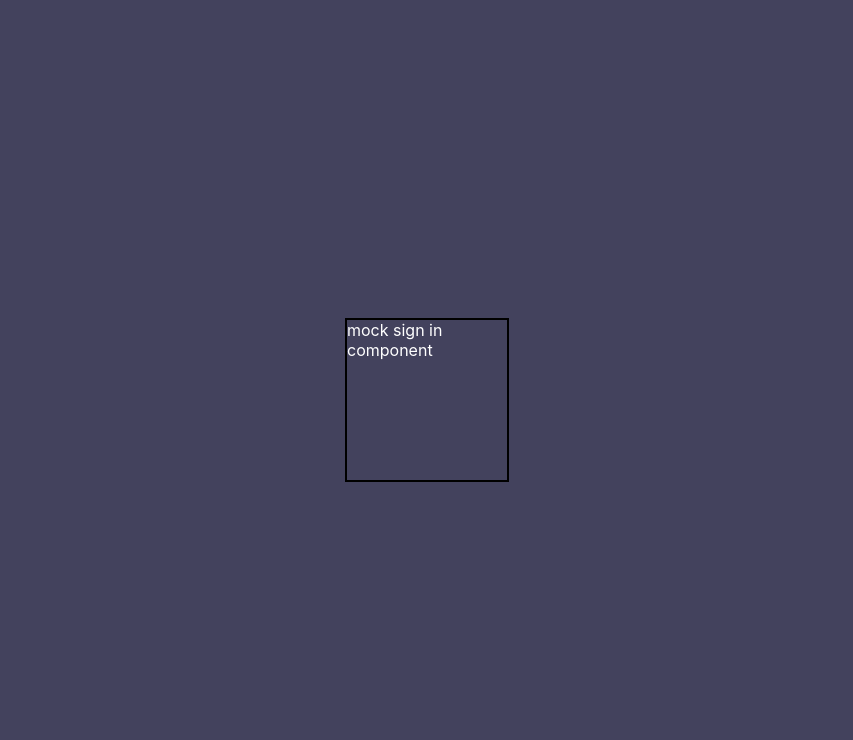
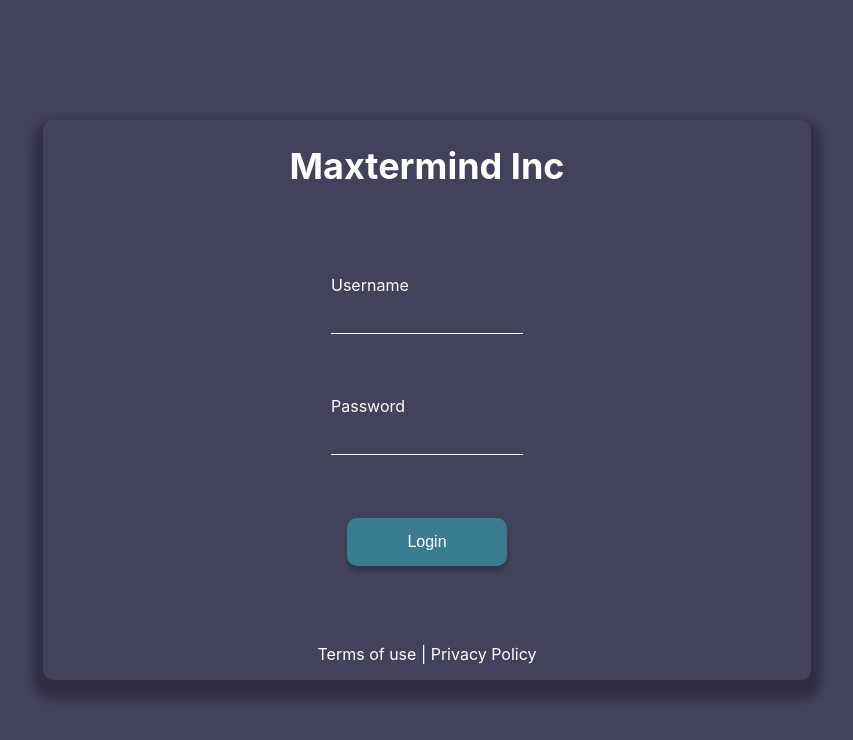
Before and after one commit to SequelTeamSix/Team-Max-P2-Frontend, a React (Create React App) app: page /signIn in a window 1280 px wide. Shown: the top 740 px of the page, without its empty margins (213-1066 px from the left). Built offline with nearby package versions, Linux system fonts and the light colour scheme.

Commit message:
refactor some general css and add styling for sign in component

```diff
--- a/src/App.css
+++ b/src/App.css
@@ -15,7 +15,7 @@
   width: 20vw;
 }
 
-.landing-page {
+.modal {
   display: flex;
   flex-direction: column;
   align-items: center;
@@ -23,8 +23,8 @@
 
   border-radius: 10px;
   box-shadow: 0px 10px 10px 10px rgba(0, 0, 0, 0.29);
-  height: 50vh;
-  width: 50vw;
+  height: 70vh;
+  width: 60vw;
 }
 
 .landing-page-button-container {
@@ -34,7 +34,7 @@
   gap: 20px;
 }
 
-.landing-page-button {
+.button {
   background-color: #397c90;
   color: white;
   font-size: 1rem;
@@ -43,8 +43,27 @@
   width: 10rem;
   border-radius: 10px;
   cursor: pointer;
+  box-shadow: 0px 5px 5px rgba(0, 0, 0, 0.25);
 }
 
-.landing-page-button:hover {
+.button:hover {
   background-color: lightblue;
 }
+
+.sign-in-input-group {
+  display: flex;
+  flex-direction: column;
+  width: 15vw;
+}
+
+.sign-in-input-group > input {
+  margin-top: 1rem;
+  background-color: #43425d;
+  border-top: none;
+  border-right: none;
+  border-left: none;
+  border-bottom: solid white 1px;
+  color: white;
+  height: 20px;
+  font-size: 1rem;
+}
--- a/src/routes/Landing.js
+++ b/src/routes/Landing.js
@@ -1,11 +1,21 @@
+import { useNavigate } from "react-router-dom";
+
 export default function Landing() {
+  let navigate = useNavigate();
+
   return (
-    <div className="landing-page">
+    <div className="modal">
       <h1 className="company-title">Maxtermind Inc</h1>
       <div className="landing-page-button-container">
-        <button className="landing-page-button">Admin Login</button>
+        {/* TODO: Need to figure out if these should route to separate components */}
+        <button className="button" onClick={() => navigate("/signIn")}>
+          Admin Login
+        </button>
         <hr className="horizontal-break" />
-        <button className="landing-page-button">Employee Login</button>
+        {/* TODO: Need to figure out if these should route to separate components */}
+        <button className="button" onClick={() => navigate("/signIn")}>
+          Employee Login
+        </button>
       </div>
       <p>Terms of use | Privacy Policy</p>
     </div>
--- a/src/routes/SignIn.js
+++ b/src/routes/SignIn.js
@@ -1,9 +1,26 @@
-import Landing from "./Landing";
-
 export default function SignIn() {
   return (
-    <div style={{ border: "solid black 2px", height: "10rem", width: "10rem" }}>
-      mock sign in component
+    <div className="modal">
+      <h1 className="company-title">Maxtermind Inc</h1>
+      <div className="sign-in-input-group">
+        <label>Username</label>
+        <input type="text"></input>
+      </div>
+      <div className="sign-in-input-group">
+        <label>Password</label>
+        <input type="text"></input>
+      </div>
+      <button
+        className="button"
+        onClick={() =>
+          console.log(
+            "add the logic to route to either the admin page or the user page"
+          )
+        }
+      >
+        Login
+      </button>
+      <p>Terms of use | Privacy Policy</p>
     </div>
   );
 }
```
